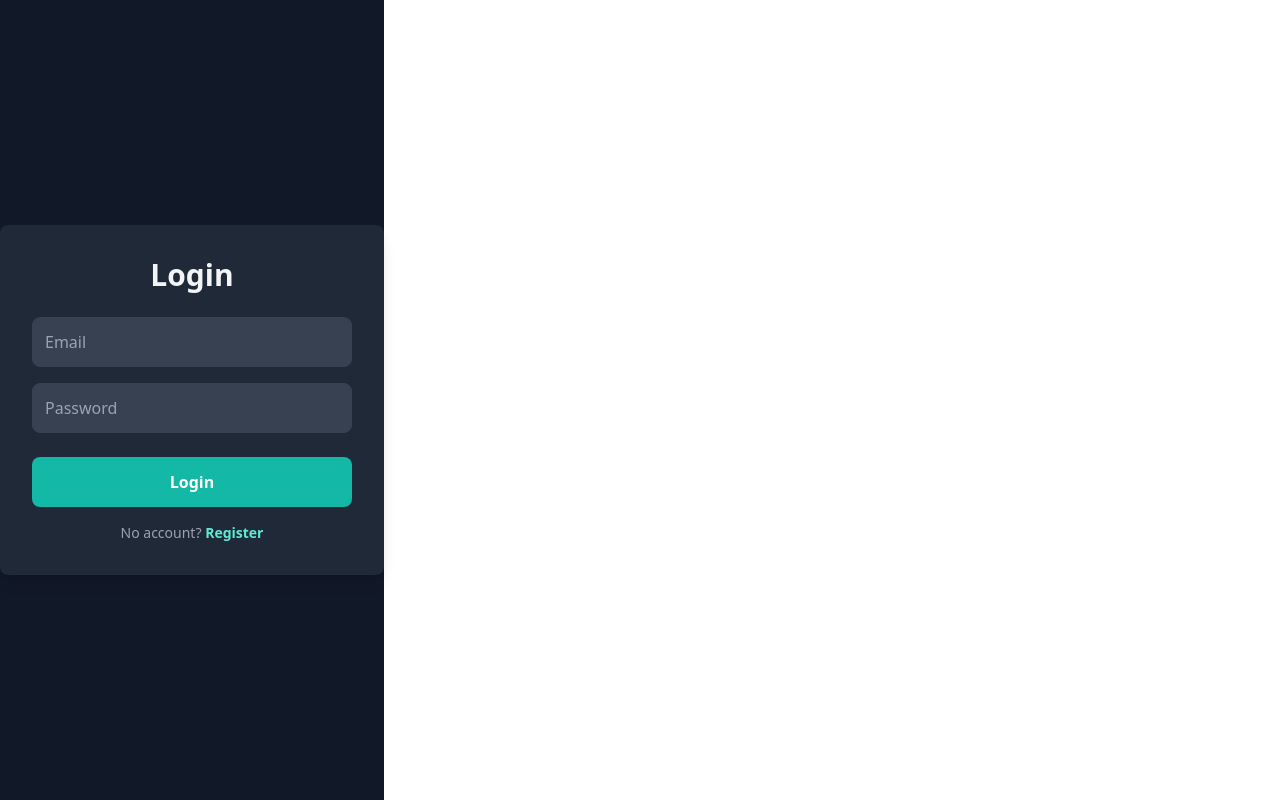
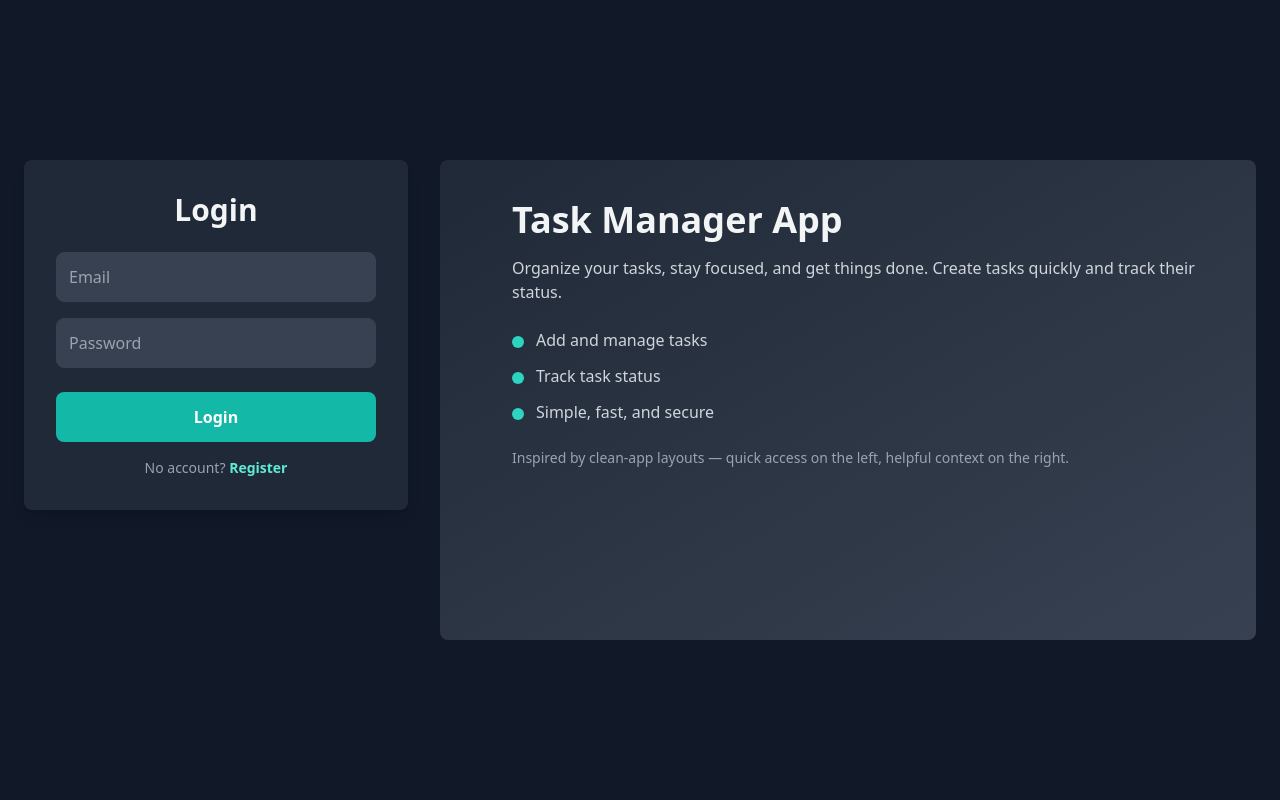
Before and after one commit to IfreneArlandoArg/task-manager-frontend, a React app: page /login in a window 1280 px wide. Built offline with nearby package versions, Linux system fonts and the light colour scheme; no server answers; the HTML template or start-up script is replaced by a standard one.

Commit message:
Feat: Styling Register, Login, DashBoard...

```diff
--- a/src/App.tsx
+++ b/src/App.tsx
@@ -3,6 +3,7 @@ import Login from "./pages/Login";
 import Register from "./pages/Register";
 import Dashboard from "./pages/Dashboard";
 import ProtectedRoute from "./components/ProtectedRoute";
+
 
 function App() {
   return (
--- /dev/null
+++ b/src/components/InfoPanel.tsx
@@ -0,0 +1,34 @@
+import React from "react";
+
+export default function InfoPanel() {
+  return (
+    <aside className="hidden md:flex items-start flex-1 bg-gradient-to-br from-gray-800 to-gray-700 rounded-lg p-10 min-h-[60vh]">
+      <div className="w-full pl-8">
+        <h3 className="text-4xl font-extrabold text-gray-100 mb-4">Task Manager App</h3>
+        <p className="text-gray-300 mb-6">
+          Organize your tasks, stay focused, and get things done. Create tasks quickly and track their
+          status.
+        </p>
+
+        <ul className="space-y-3 text-gray-300">
+          <li className="flex items-start gap-3">
+            <span className="inline-flex h-3 w-3 rounded-full bg-teal-400 mt-2" aria-hidden></span>
+            <span className="font-medium">Add and manage tasks</span>
+          </li>
+          <li className="flex items-start gap-3">
+            <span className="inline-flex h-3 w-3 rounded-full bg-teal-400 mt-2" aria-hidden></span>
+            <span className="font-medium">Track task status</span>
+          </li>
+          <li className="flex items-start gap-3">
+            <span className="inline-flex h-3 w-3 rounded-full bg-teal-400 mt-2" aria-hidden></span>
+            <span className="font-medium">Simple, fast, and secure</span>
+          </li>
+        </ul>
+
+        <p className="mt-6 text-sm text-gray-400">
+          Inspired by clean-app layouts — quick access on the left, helpful context on the right.
+        </p>
+      </div>
+    </aside>
+  );
+}
--- a/src/pages/Login.tsx
+++ b/src/pages/Login.tsx
@@ -1,24 +1,38 @@
 import { useState } from "react";
 import api from "../api/client";
 import { useNavigate, Link } from "react-router-dom";
+import InfoPanel from "../components/InfoPanel";
+import { AxiosError } from "axios";
 
 export default function Login() {
   const [email, setEmail] = useState("");
   const [password, setPassword] = useState("");
+  const [error, setError] = useState<string | null>(null);
+  const [loading, setLoading] = useState(false);
   const navigate = useNavigate();
 
   const handleSubmit = async (e: React.FormEvent) => {
     e.preventDefault();
-    const res = await api.post("/login", { email, password });
+    setError(null);
+    setLoading(true);
+    try {
+      const res = await api.post<{ token: string; message?: string }>("/login", { email, password });
       localStorage.setItem("token", res.data.token);
       navigate("/");
+    } catch (err: unknown) {
+      const msg = (err as AxiosError<{ message?: string }>)?.response?.data?.message || (err as Error)?.message || "Login failed";
+      setError(msg);
+      setLoading(false);
+    }
   };
 
   return (
-    <div className="min-h-screen flex items-center justify-center bg-gray-900 text-gray-100">
-      <form
-        onSubmit={handleSubmit}
-        className="bg-gray-800 p-8 rounded-lg shadow-lg w-96"
+
+    <div className="min-h-screen bg-gray-900 text-gray-100 flex items-center">
+            <div className="w-full flex flex-col md:flex-row items-start gap-8 p-6">
+              <div className="w-full md:w-96">
+                <form onSubmit={handleSubmit}
+                  className="w-full max-w-sm bg-gray-800 p-8 rounded-lg shadow-lg"
                 >
                   <h2 className="text-3xl font-bold mb-6 text-center text-gray-100">Login</h2>
 
@@ -35,8 +49,18 @@ export default function Login() {
                     onChange={(e) => setPassword(e.target.value)}
                   />
 
-        <button className="w-full bg-teal-500 text-white py-3 rounded-lg font-semibold hover:bg-teal-400 transition duration-200">
-          Login
+                  {error && (
+                    <div role="alert" className="mb-4 text-sm text-red-400 bg-red-900/20 p-3 rounded">
+                      {error}
+                    </div>
+                  )}
+
+                  <button
+                    type="submit"
+                    disabled={loading}
+                    className={`w-full bg-teal-500 text-white py-3 rounded-lg font-semibold hover:bg-teal-400 transition duration-200 ${loading ? 'opacity-60 cursor-not-allowed' : ''}`}
+                  >
+                    {loading ? 'Signing in...' : 'Login'}
                   </button>
 
                   <p className="text-sm mt-4 text-center text-gray-400">
@@ -47,5 +71,11 @@ export default function Login() {
                   </p>
                 </form>
               </div>
+                <InfoPanel />
+
+            </div>
+          </div>
+
+
         );
     }
--- a/src/pages/Register.tsx
+++ b/src/pages/Register.tsx
@@ -1,6 +1,7 @@
 import { useState } from "react";
 import api from "../api/client";
 import { useNavigate, Link } from "react-router-dom";
+import InfoPanel from "../components/InfoPanel";
 
 export default function Register() {
   const [email, setEmail] = useState("");
@@ -14,8 +15,10 @@ export default function Register() {
   };
 
   return (
-    <div className="min-h-screen flex items-center justify-center bg-gray-900 text-gray-100">
-      <form className="bg-gray-800 p-8 rounded-lg shadow-lg w-96" onSubmit={handleSubmit}>
+    <div className="min-h-screen bg-gray-900 text-gray-100 flex items-center">
+      <div className="w-full flex flex-col md:flex-row items-start gap-8 p-6">
+        <div className="w-full md:w-96">
+          <form className="w-full max-w-sm bg-gray-800 p-8 rounded-lg shadow-lg" onSubmit={handleSubmit}>
             <h2 className="text-3xl font-bold mb-6 text-center text-gray-100">Register</h2>
 
             <input
@@ -43,5 +46,9 @@ export default function Register() {
             </p>
           </form>
         </div>
+
+        <InfoPanel />
+      </div>
+    </div>
   );
 }
```
Lines whose indentation alone changed are shown as unchanged.
